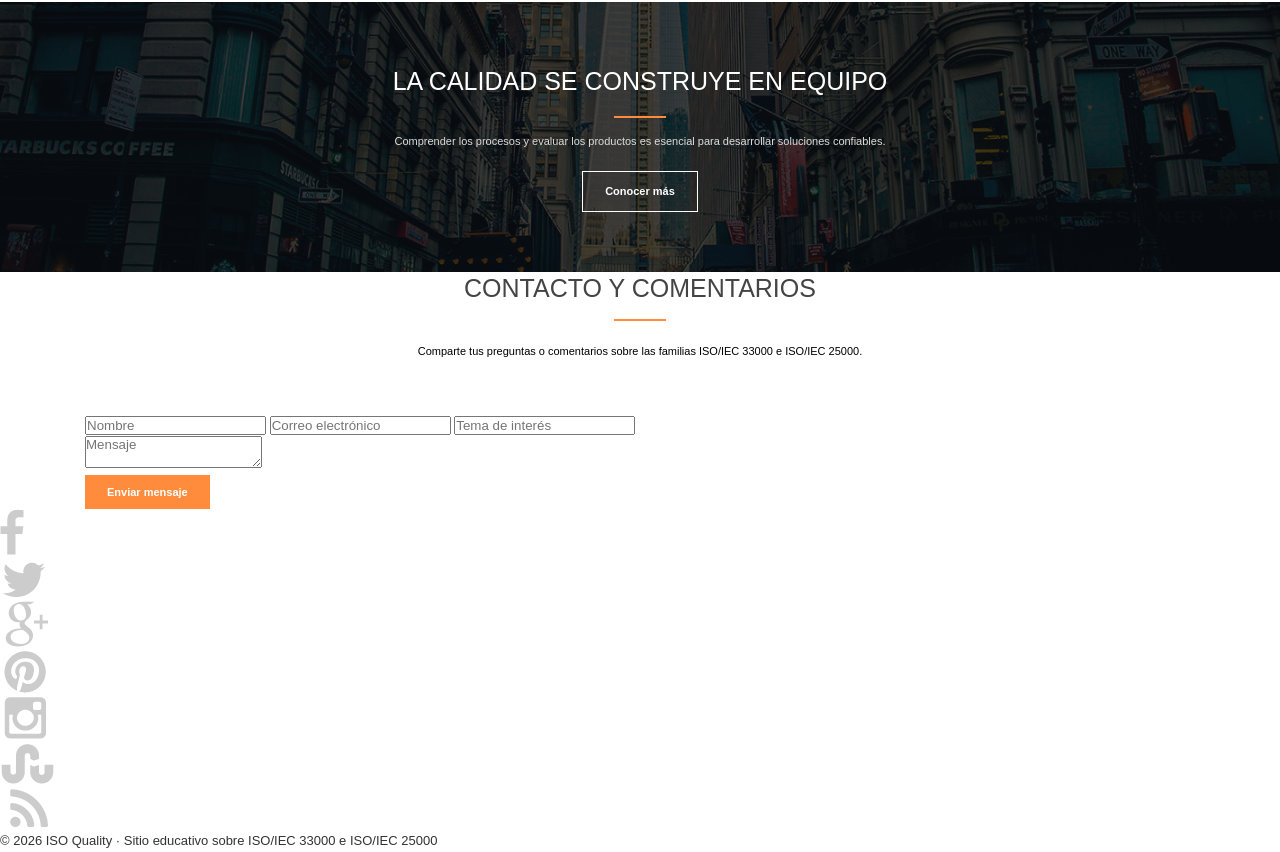
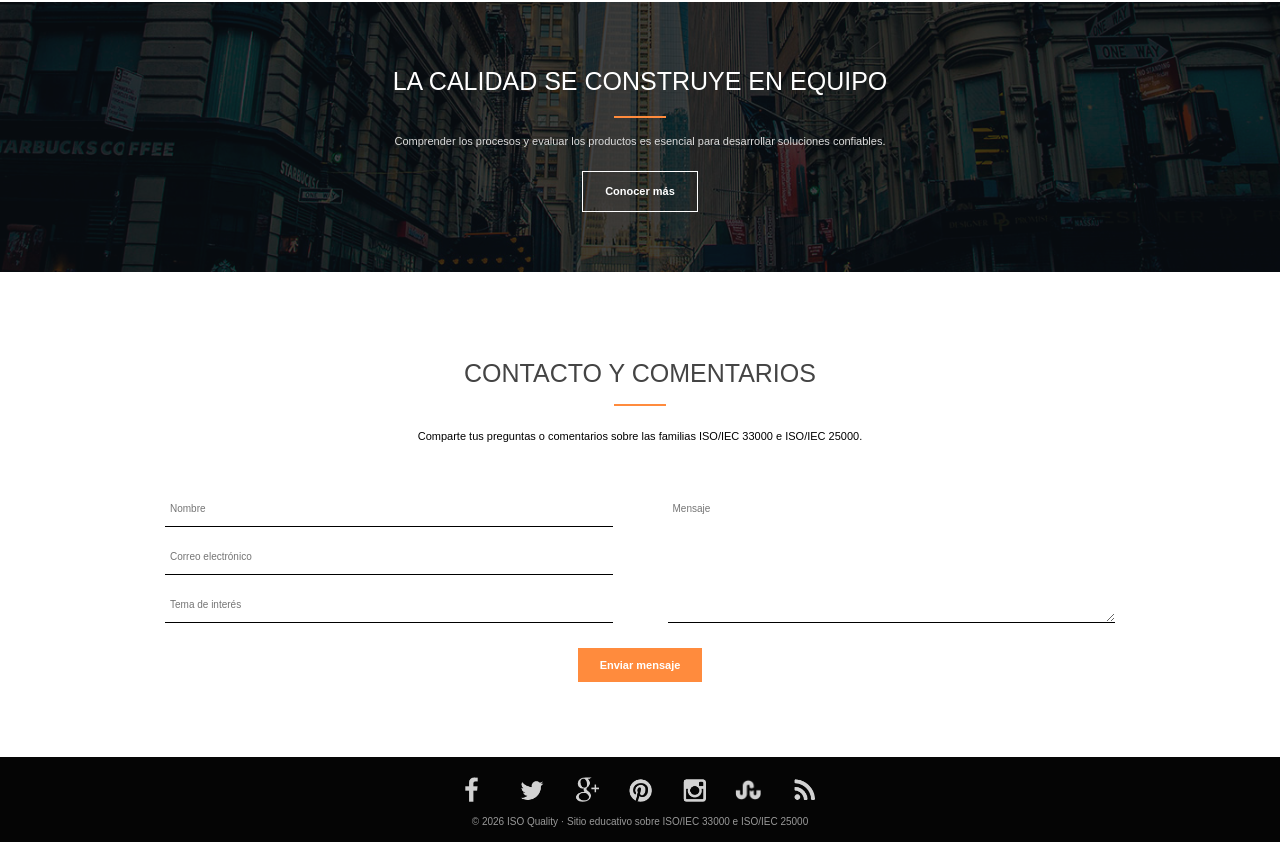
Before and after one commit to sergioriospalacio8-maker/PROYECTO-ISO-QUALITY, a plain HTML site: page index.html in a window 1280 px wide. Shown: the part 5093-5945 px from the top of the page. Drawn offline with Linux system fonts and the light colour scheme.

Commit message:
feat: Agrego la novena parte del archivo CSS

```diff
--- a/styles/styles.css
+++ b/styles/styles.css
@@ -822,3 +822,95 @@ textarea {
   color: #ddd;
   font-size: 11px;
 }
+
+ .contact-section {
+  padding: 85px 0 75px;
+}
+
+.contact-section .section-heading {
+  margin-bottom: 45px;
+}
+
+.contact-form {
+  max-width: 950px;
+  margin: 0 auto;
+  text-align: center;
+}
+
+.form-fields {
+  display: grid;
+  grid-template-columns: 1fr 1fr;
+  gap: 55px;
+  margin-bottom: 25px;
+  text-align: left;
+}
+
+.form-left {
+  display: grid;
+  gap: 12px;
+}
+
+.form-fields input,
+.form-fields textarea {
+  width: 100%;
+  padding: 12px 5px;
+  color: #000000;
+  background: transparent;
+  border: 0;
+  border-bottom: 1px solid #000;
+  outline: none;
+  font-size: 10px;
+}
+
+.form-fields input:focus,
+.form-fields textarea:focus {
+  border-bottom-color: #ff8b3d;
+}
+
+.form-fields textarea {
+  min-height: 125px;
+  resize: vertical;
+}
+
+.footer {
+  padding: 18px 10px 12px;
+  color: #aaa;
+  background: #050505;
+  text-align: center;
+}
+
+.footer-social-icons {
+  display: flex;
+  align-items: center;
+  justify-content: center;
+  gap: 27px;
+  margin-bottom: 10px;
+}
+
+.footer-social-icons a {
+  width: 27px;
+  height: 29px;
+  display: flex;
+  align-items: center;
+  justify-content: center;
+}
+
+.footer-social-icons img {
+  width: 26px;
+  height: 26px;
+  display: block;
+  object-fit: contain;
+  filter: grayscale(100%) brightness(0) invert(1);
+  opacity: 0.82;
+  transition: opacity 0.2s ease, transform 0.2s ease;
+}
+
+.footer-social-icons a:hover img {
+  opacity: 1;
+  transform: translateY(-2px);
+}
+
+.footer p {
+  color: #999;
+  font-size: 10px;
+}
```
